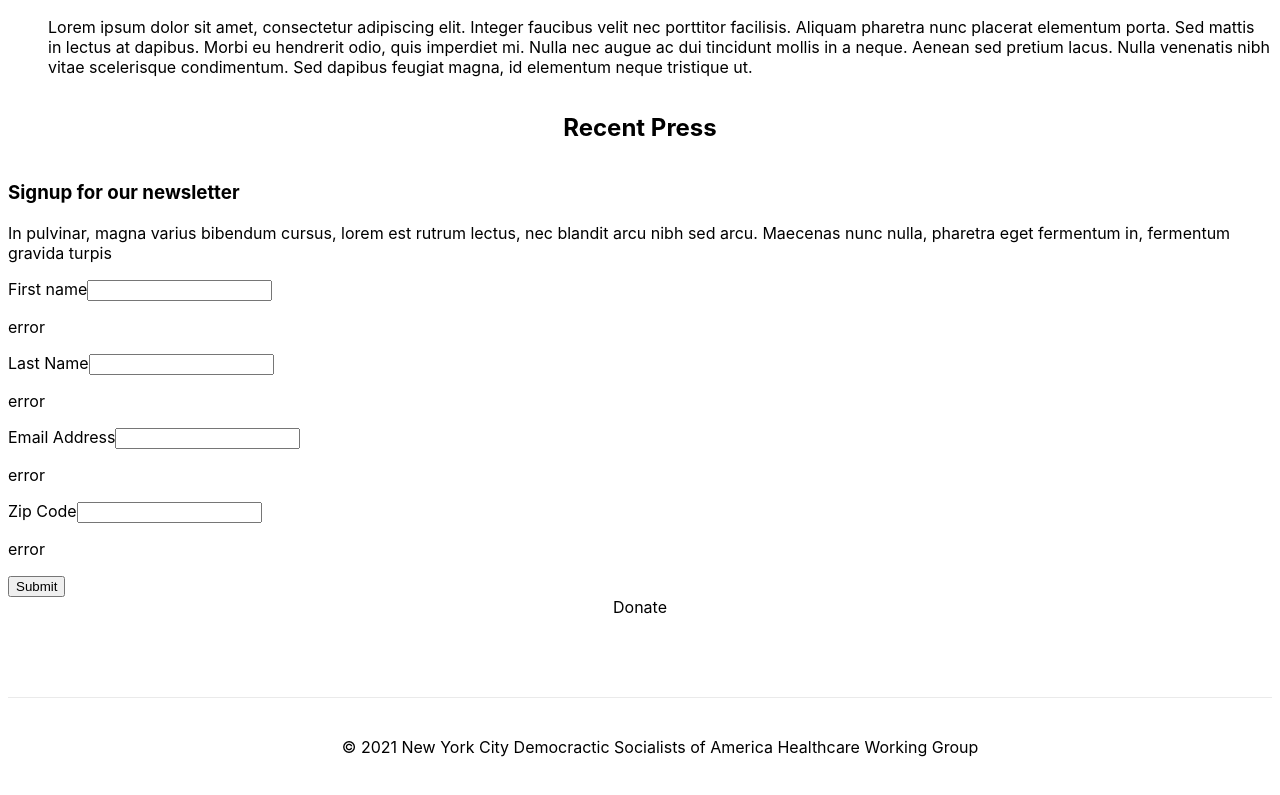
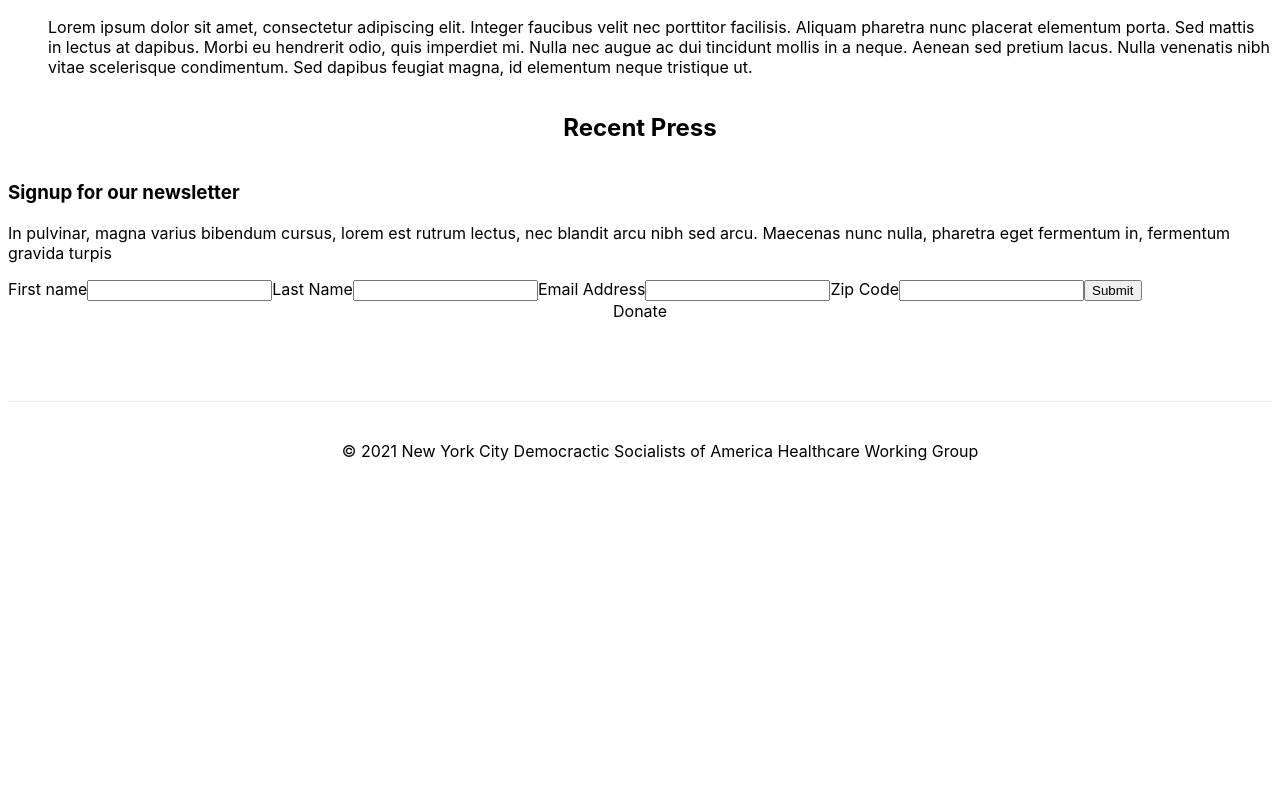
Before and after one commit to iwillig/dsa-hwg-site, a Next.js app: page / in a window 1280 px wide. Shown: the part 767-1562 px from the top of the page. After the commit the page ends 1268 px from the top, so only its background shows below. Built offline with nearby package versions, Linux system fonts and the light colour scheme.

Commit message:
Remove error stuff

```diff
--- a/pages/index.js
+++ b/pages/index.js
@@ -158,9 +158,6 @@ const SignupForm = () => {
                  type="text"
                  ref={register(x.hookFormArgs)}/>
         </label>
-        <p key={`error-${x.htmlName}`}>
-          error {errors[x.htmlName]}
-        </p>
         </>
       )}
       <input type="submit" value="Submit" />
```
